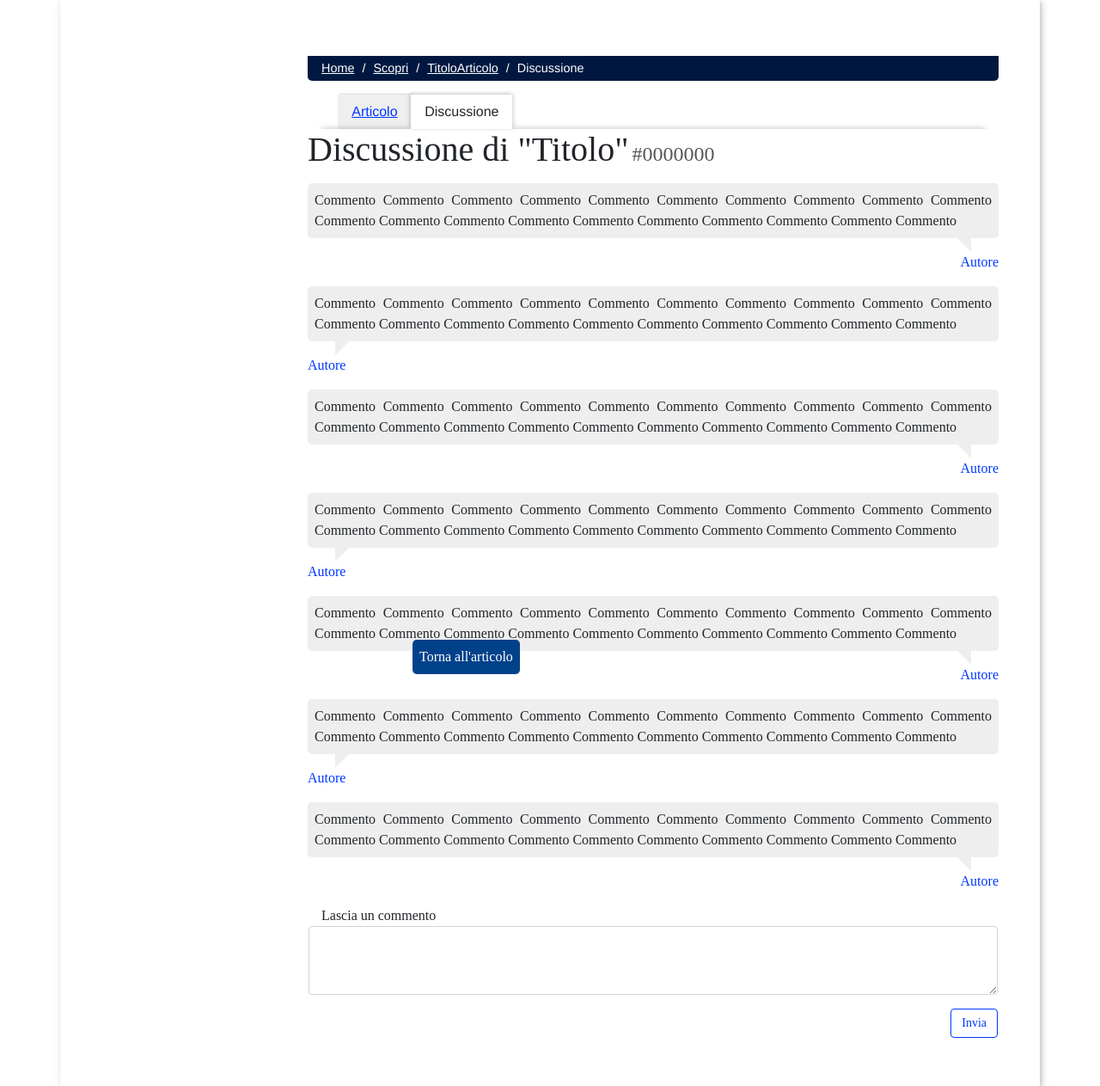
After one commit to benny1693/FiloDiArianna, a PHP site: page /HTML/discussione.html in a window 1280 px wide. The commit adds this page. Shown: the whole page at 86% size. Run offline with PHP 8.4, Linux system fonts and the light colour scheme.

Commit message:
Aggiunta area di discussione degli articoli

```diff
--- a/CSS/article.css
+++ b/CSS/article.css
@@ -1,5 +1,37 @@
-section {
+#article-content {
 	font-family: "Times New Roman", serif;
+	text-align: justify;
+}
+
+#article-menu {
+	margin: 0;
+}
+
+#article-menu a {
+	text-decoration: underline;
+}
+
+#article-menu > li {
+	display: inline-block;
+	padding: 0.5rem 1rem;
+	box-shadow: 0.1rem -1.5px 2px 0 rgba(0, 0, 0, .16);
+	margin-left: -0.3rem;
+	background-color: rgba(100, 100, 100, 0.1);
+}
+
+#article-menu > li:first-child {
+	box-shadow: -0.1rem -1.5px 2px 0 rgba(0, 0, 0, .16), 0.1rem -1.5px -1.5px 0 rgba(0, 0, 0, .16);
+
+}
+
+#article-menu > li.active {
+	background-color: #fff;
+	position: relative;
+	box-shadow: -0.1rem -1.5px 5px 0 rgba(0, 0, 0, .16), 0.1rem -1.5px 5px 0 rgba(0, 0, 0, .16);
+}
+
+#article-content > *:first-child {
+	box-shadow: 0 -1rem 6px -1rem rgba(0, 0, 0, .16), 0 -1rem 10px -1rem rgba(0, 0, 0, .12);
 }
 
 #article-title h1 {
@@ -12,11 +44,14 @@ section {
 
 #article-id {
 	display: inline-block;
-	float: right;
-	clear: both;
 	color: #575757;
 	margin-right: 2rem;
 	font-size: 1.5rem;
+}
+
+#articolo #article-id {
+	float: right;
+	clear: both;
 }
 
 #article-image {
@@ -25,8 +60,107 @@ section {
 	max-width: 25rem;
 }
 
+#back-to-article {
+	position: fixed;
+	z-index: 100;
+	bottom: 1rem;
+	left: 2rem;
+	padding: 0.5rem;
+	background: #00428a;
+	color: #fff;
+	border-radius: 5px;
+}
+
+#comment-form {
+	margin: 0 1rem;
+}
+
+#comment-form textarea {
+	height: 7rem;
+}
+
+#comment-form .btn {
+	float: right;
+}
+
+@media(min-width:768px) {
+	#back-to-article {
+		left: 18rem;
+	}
+}
+
 @media(min-width:992px) {
 	#article-image {
 		float: right;
 	}
+
+	#comment-form textarea {
+		height: 5rem;
+	}
 }
+
+@media(min-width:1200px) {
+	#back-to-article {
+		left: 30rem;
+	}
+}
+
+.comment {
+	display: inline-block;
+	margin-bottom: 1rem;
+}
+
+.comment > p {
+	padding: 0.5rem;
+	background-color: #eee;
+	border-radius: 5px;
+	position: relative;
+}
+
+.comment:nth-child(odd) > p::after {
+	content: "";
+	position: absolute;
+	bottom: -1rem;
+	right: 2rem;
+	border-style: solid;
+	border-width: 1rem 0 0 18px;
+	border-color: #eee transparent;
+	display: block;
+	width: 0;
+	z-index: 0;
+}
+
+.comment:nth-child(odd) > a {
+	float: right;
+	clear: both;
+}
+
+.comment:nth-child(odd) > p::after {
+	content: "";
+	position: absolute;
+	bottom: -1rem;
+	right: 2rem;
+	border-style: solid;
+	border-width: 1rem 0 0 1rem;
+	border-color: #eee transparent;
+	display: block;
+	width: 0;
+	z-index: 0;
+}
+
+.comment:nth-child(even) > a {
+	float: left;
+}
+
+.comment:nth-child(even) > p::after {
+	content: "";
+	position: absolute;
+	bottom: -1rem;
+	left: 2rem;
+	border-style: solid;
+	border-width: 1rem 1rem 0 0;
+	border-color: #eee transparent;
+	display: block;
+	width: 0;
+	z-index: 0;
+}
--- /dev/null
+++ b/HTML/discussione.html
@@ -0,0 +1,92 @@
+<!DOCTYPE html>
+<html lang="it">
+
+<head>
+	<title>Discussione su TitoloArticolo | Il Filo di Arianna</title>
+	<meta name="title" content="Discussione su TitoloArticolo | Filo di Arianna" />
+	<meta name="description" content="Discussione tra gli utenti sull'articolo TitoloArticolo" />
+	<meta name="keyword" content="Filo, Arianna, greco, mitologia, TitoloArticolo, discussione" />
+	<meta name="author" content="Benedetto Cosentino" />
+	<meta charset="UTF-8" />
+	<meta name="viewport" content="width=device-width, initial-scale=1.0" />
+	<link rel="stylesheet" type="text/css" href="../CSS/style.css" />
+	<link rel="stylesheet" type="text/css" href="../CSS/aiuti_nav.css" />
+	<link rel="stylesheet" type="text/css" href="../CSS/article.css" />
+	<link rel="stylesheet" type="text/css" href="../CSS/provelaura.css" />
+	<script src="../JS/custom.js">
+	</script>
+</head>
+
+<body>
+	<!-- HEADER / SIDEBAR -->
+	<?php require_once "header.php" ?>
+
+	<div id="page-content-wrapper" class="container-fluid">
+		<nav aria-label="breadcrumb">
+			<p class="sr-only">Ti trovi in:</p>
+			<ol class="breadcrumb">
+				<li class="breadcrumb-item"><a href="index.php">Home</a></li>
+				<li class="breadcrumb-item"><a href="scopri.php">Scopri</a></li>
+				<li class="breadcrumb-item"><a href="#queryarticoloprecedente.php">TitoloArticolo</a></li>
+				<li class="breadcrumb-item" aria-current="page">Discussione</li>
+			</ol>
+		</nav>
+
+		<section id="discussione">
+			<ul id="article-menu">
+				<li><a href="articolo.html">Articolo</a></li>
+				<li class="active">Discussione</li>
+			</ul>
+			<div id="article-content">
+				<div id="article-title">
+					<h1>Discussione di "Titolo"</h1>
+					<p id="article-id">0000000</p>
+					<a id="back-to-article" href="articolo.html">Torna all'articolo</a>
+				</div>
+				<div>
+					<div class="comment">
+						<p>Commento Commento Commento Commento Commento Commento Commento Commento Commento Commento Commento Commento Commento Commento Commento Commento Commento Commento Commento Commento</p>
+						<a href="profiloautore.html">Autore</a>
+					</div>
+					<div class="comment">
+						<p>Commento Commento Commento Commento Commento Commento Commento Commento Commento Commento Commento Commento Commento Commento Commento Commento Commento Commento Commento Commento</p>
+						<a href="profiloautore.html">Autore</a>
+					</div>
+					<div class="comment">
+						<p>Commento Commento Commento Commento Commento Commento Commento Commento Commento Commento Commento Commento Commento Commento Commento Commento Commento Commento Commento Commento</p>
+						<a href="profiloautore.html">Autore</a>
+					</div>
+					<div class="comment">
+						<p>Commento Commento Commento Commento Commento Commento Commento Commento Commento Commento Commento Commento Commento Commento Commento Commento Commento Commento Commento Commento</p>
+						<a href="profiloautore.html">Autore</a>
+					</div>
+					<div class="comment">
+						<p>Commento Commento Commento Commento Commento Commento Commento Commento Commento Commento Commento Commento Commento Commento Commento Commento Commento Commento Commento Commento</p>
+						<a href="profiloautore.html">Autore</a>
+					</div>
+					<div class="comment">
+						<p>Commento Commento Commento Commento Commento Commento Commento Commento Commento Commento Commento Commento Commento Commento Commento Commento Commento Commento Commento Commento</p>
+						<a href="profiloautore.html">Autore</a>
+					</div>
+					<div class="comment">
+						<p>Commento Commento Commento Commento Commento Commento Commento Commento Commento Commento Commento Commento Commento Commento Commento Commento Commento Commento Commento Commento</p>
+						<a href="profiloautore.html">Autore</a>
+					</div>
+				</div>
+				<form id="comment-form">
+					<label>Lascia un commento</label>
+					<div class="form-group row">
+						<textarea class="form-control"></textarea>
+					</div>
+
+					<div class="form-group row">
+						<button type="submit" class="btn btn-outline-primary">Invia</button>
+					</div>
+				</form>
+			</div>
+		</section>
+	</div>
+	<!-- FOOTER -->
+</body>
+
+</html>
```
Also changed, not shown: HTML/articolo.html (+7 -0 lines).
